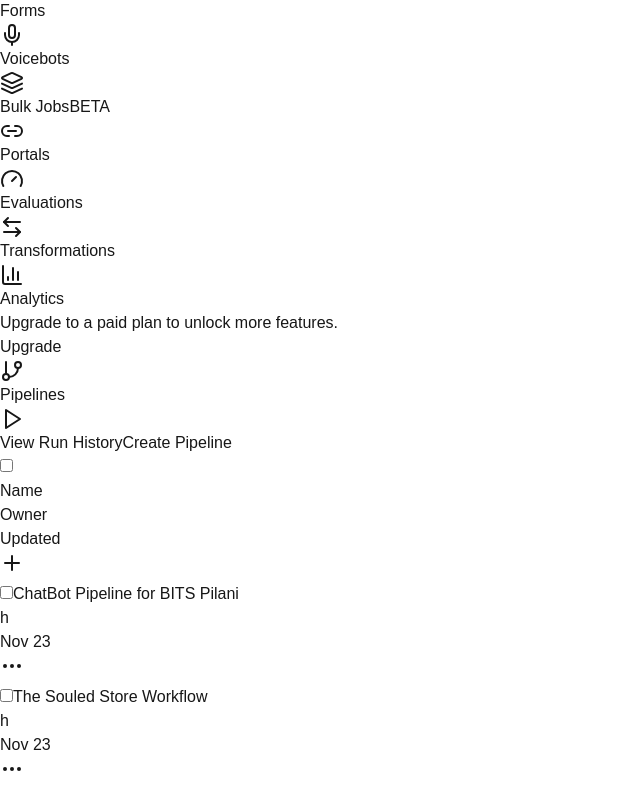
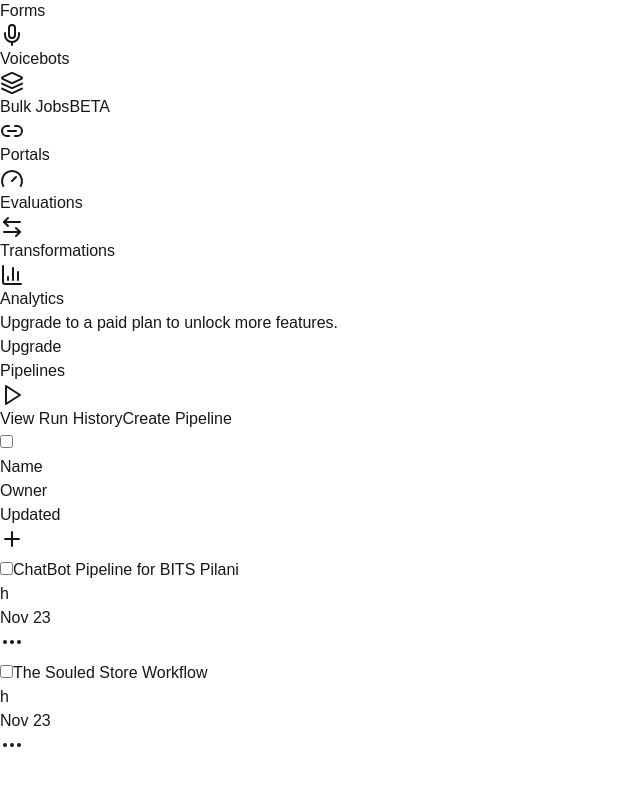
Before and after one commit to harishneel1/nucleus, a Next.js app: page /pipelines in a window 1280 px wide. Shown: the part 440-1228 px from the top of the page, without its empty margins (0-640 px from the left). After the commit the page ends 1204 px from the top, so only its background shows below. Built offline with nearby package versions, Linux system fonts and the light colour scheme.

Commit message:
Refactor

```diff
--- a/src/app/(dashboard)/pipelines/page.tsx
+++ b/src/app/(dashboard)/pipelines/page.tsx
@@ -1,9 +1,10 @@
-// PipeLines List page
 'use client';
 
 import { useState } from 'react';
-import { GitBranch, Play } from 'lucide-react';
-import MainPanel from '@/components/layout/MainPanel/MainPanel';
+import { Play } from 'lucide-react';
+import TopBar from '@/components/common/TopBar';
+import TableHeader from '@/components/common/TableHeader';
+import Breadcrumb from '@/components/common/Breadcrumb';
 import { List } from '@/components/common/List/List';
 
 interface Pipeline {
@@ -81,16 +82,18 @@ export default function PipelinesPage() {
     };
 
     return (
-        <MainPanel
-            breadcrumbItems={[
-                { icon: <GitBranch className="w-5 h-5" />, label: 'Pipelines' }
-            ]}
+        <div className="flex flex-col h-full">
+            <TopBar
+                breadcrumb={<Breadcrumb items={[{ label: 'Pipelines' }]} />}
                 actions={actions}
+            />
+            <TableHeader
                 columns={columns}
                 showCheckbox
                 onSelectAll={handleSelectAll}
                 isAllSelected={isAllSelected}
-        >
+            />
+            <div className="flex-1 overflow-auto">
                 <div className="divide-y">
                     <List
                         items={mockPipelines}
@@ -100,6 +103,7 @@ export default function PipelinesPage() {
                         showUpdated={true}
                     />
                 </div>
-        </MainPanel>
+            </div>
+        </div>
     );
 }
--- a/src/components/layout/MainPanel/MainPanel.tsx
+++ /dev/null
@@ -1,50 +0,0 @@
-// components/layout/MainPanel/MainPanel.tsx
-import Breadcrumb from './Breadcrumb';
-import TopBar from './TopBar';
-import TableHeader from './TableHeader';
-
-interface MainPanelProps {
-    breadcrumbItems: {
-        icon?: React.ReactNode;
-        label: string;
-        href?: string;
-    }[];
-    actions: React.ReactNode;
-    columns: {
-        key: string;
-        label: string;
-        width?: string;
-    }[];
-    showCheckbox?: boolean;
-    onSelectAll?: () => void;
-    isAllSelected?: boolean;
-    children: React.ReactNode;
-}
-
-export default function MainPanel({
-    breadcrumbItems,
-    actions,
-    columns,
-    showCheckbox = true,
-    onSelectAll,
-    isAllSelected,
-    children
-}: MainPanelProps) {
-    return (
-        <div className="flex flex-col h-full">
-            <TopBar
-                breadcrumb={<Breadcrumb items={breadcrumbItems} />}
-                actions={actions}
-            />
-            <TableHeader
-                columns={columns}
-                showCheckbox={showCheckbox}
-                onSelectAll={onSelectAll}
-                isAllSelected={isAllSelected}
-            />
-            <div className="flex-1 overflow-auto">
-                {children}
-            </div>
-        </div>
-    );
-}
```
Also changed, not shown: src/components/common/Breadcrumb.tsx (renamed from src/components/layout/MainPanel/Breadcrumb.tsx), src/components/common/TableHeader.tsx (renamed from src/components/layout/MainPanel/TableHeader.tsx), src/components/common/TopBar.tsx (renamed from src/components/layout/MainPanel/TopBar.tsx). Lines whose indentation alone changed are shown as unchanged.
